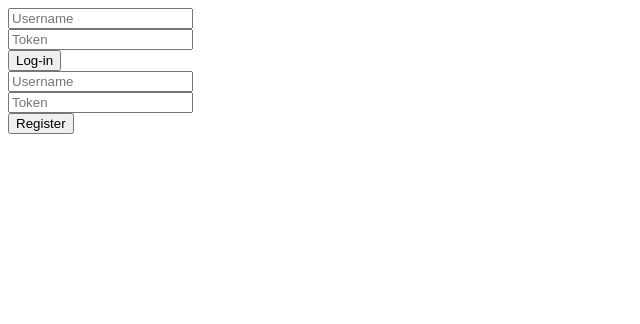
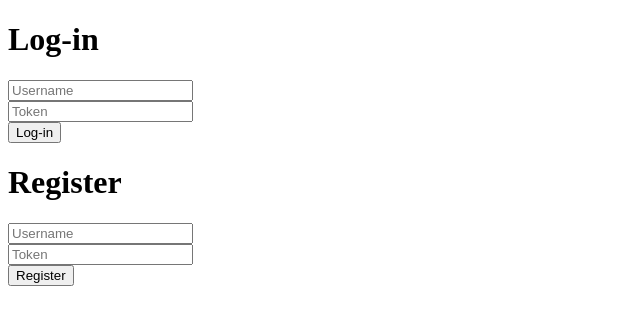
Before and after one commit to Ashures/space-traders-api, a SvelteKit app: page / in a window 1280 px wide. Shown: the top 324 px of the page, without its empty margins (0-640 px from the left). Built offline with nearby package versions, Linux system fonts and the light colour scheme.

Commit message:
Added log-in and register headings above forms

```diff
--- a/src/routes/+page.svelte
+++ b/src/routes/+page.svelte
@@ -5,9 +5,11 @@
 </script>
 <div class="main">
     <div class="login">
+        <h1>Log-in</h1>
         <LoginForm />
     </div>
     <div class="register">
+        <h1>Register</h1>
         <RegisterForm />
     </div>
 </div>
```
